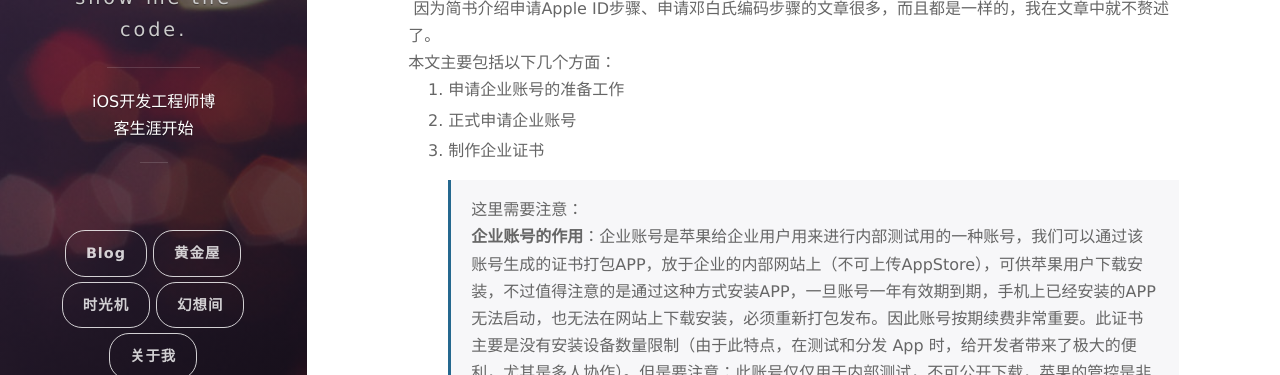
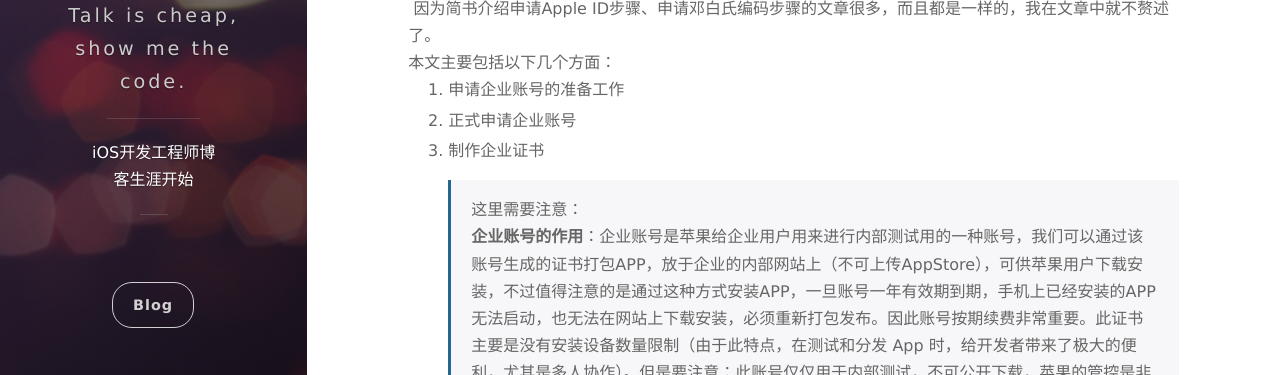
Before and after one commit to Ella-Sun/EllaSunQwQ.github.io, a plain HTML site: page 2017/09/22/2017-iOS企业证书的申请/index.html in a window 1280 px wide. Shown: the part 271-646 px from the top of the page. Drawn offline with nearby package versions, Linux system fonts and the light colour scheme; some packages are replaced by stand-ins of ours; a script that the page names is missing.

Commit message:
Site updated: 2017-09-22 14:24:57

```diff
--- a/2017/09/22/2017-iOS企业证书的申请/index.html
+++ b/2017/09/22/2017-iOS企业证书的申请/index.html
@@ -69,15 +69,7 @@
           <div>
           <nav class="cover-navigation cover-navigation--primary">
             <ul class="navigation">
-              <li class="navigation__item"><a href="/#blog" title="Visit the blog" class="blog-button">Blog</a></li>
-
-              <li class="navigation__item"><a href="/favourite">黄金屋</a></li>
-
-              <li class="navigation__item"><a href="/favourite/time.html">时光机</a></li>
-
-              <li class="navigation__item"><a href="/favourite/image.html">幻想间</a></li>
-
-              <li class="navigation__item"><a href="/aboutme">关于我</a></li>
+              <li class="navigation__item"><a href="/#blog" title="Blogを読む" class="blog-button">Blog</a></li>
 
             </ul>
           </nav>
@@ -145,7 +137,7 @@
   <a class="tag-link" href="/tags/iOS开发/">iOS开发</a>
  </span>
       <span class="page-pv">
-       Read <span id="busuanzi_value_page_pv"><i class="fa fa-spinner fa-spin"></i></span>
+       No. <span id="busuanzi_value_page_pv"><i class="fa fa-spinner fa-spin"></i></span>
       </span>
 
     </div>
```
Also changed, not shown: archives/2017/09/index.html (+1 -9 lines), archives/2017/index.html (+1 -9 lines), archives/index.html (+1 -9 lines), categories/iOS开发/index.html (+1 -9 lines), index.html (+1 -9 lines), tags/iOS开发/index.html (+1 -9 lines).
